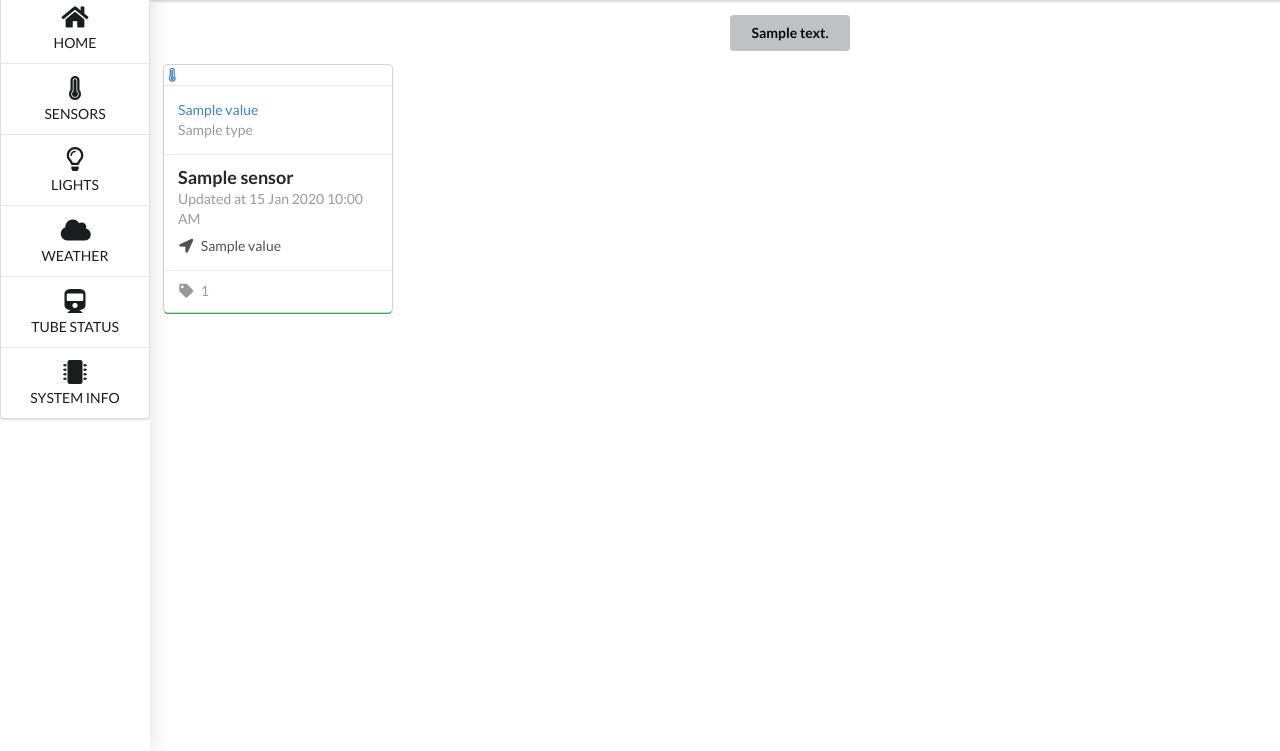
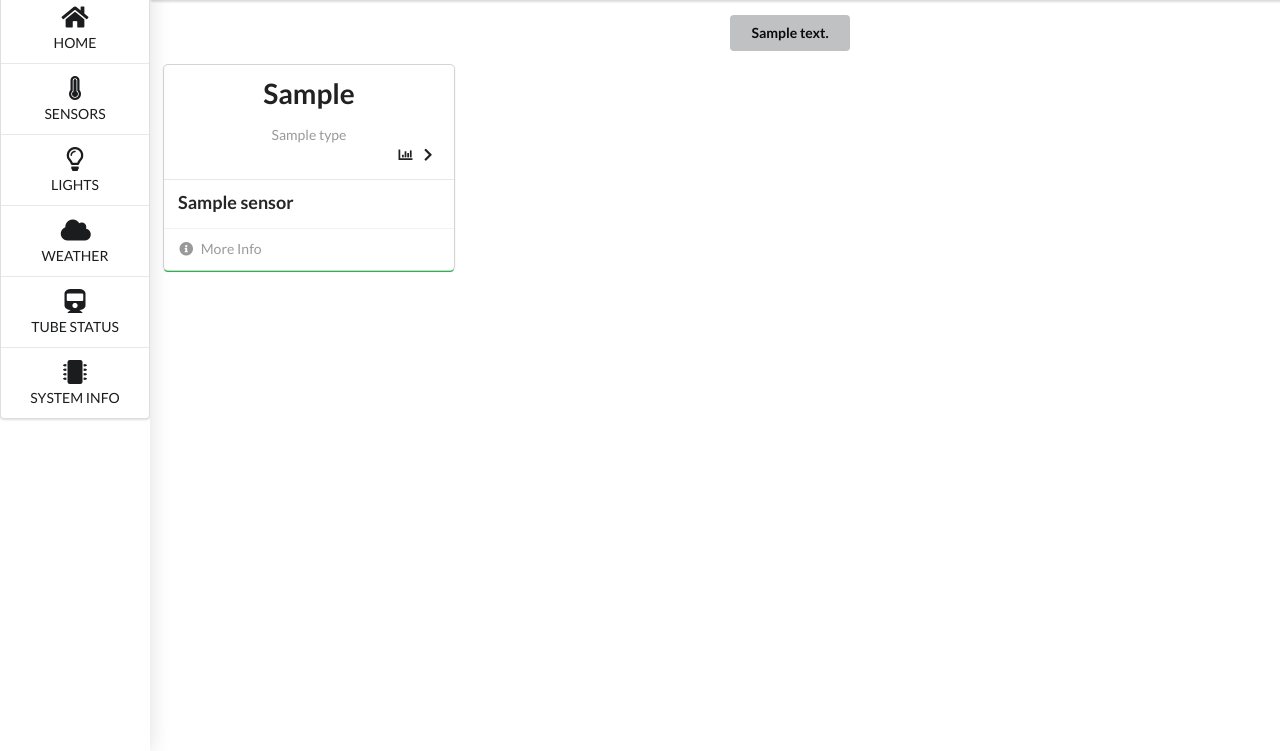
Before and after one commit to LaszloBogacsi/pi-info, a Flask app: template pi_info/blueprints/sensors/templates/sensors/status.html in a window 1280 px wide; the page is wider, and only the part inside the window is pictured. Shown: the part 49-800 px from the top of that part. Run offline with Flask 2, Linux system fonts and the light colour scheme; the template is opened without the code that fills it: most values are stand-ins (such as "Sample title", 1, 10 or a date in 2020); some libraries are stand-ins or nearby versions.

Commit message:
style sensor data cards properly

```diff
--- a/pi_info/blueprints/sensors/templates/sensor/index.html
+++ b/pi_info/blueprints/sensors/templates/sensor/index.html
@@ -67,5 +67,5 @@
     <div id="chart">
     </div>
     <script src="{{ url_for('static', filename='node_modules/d3/dist/d3.min.js') }}"></script>
-    <script src="{{ url_for('static', filename='chartD3.js') }}"></script>
+    <script src="{{ url_for('static', filename='js/chartD3.js') }}"></script>
 {% endblock %}
--- a/pi_info/blueprints/sensors/templates/sensors/status.html
+++ b/pi_info/blueprints/sensors/templates/sensors/status.html
@@ -6,11 +6,14 @@
         </div>
     </div>
 
-    <div class="ui five column padded grid">
+    <div class="ui five column stackable padded grid">
         {% for d in sensors %}
-            <div class="column">
-                {% include "sensor_card.html" %}
-            </div>
+            {% with %}
+                {% set loop_index=loop.index %}
+                <div class="column">
+                    {% include "sensor_shape_card.html" %}
+                </div>
+            {% endwith %}
         {% endfor %}
     </div>
 {% endblock %}
--- a/pi_info/data/sensors.py
+++ b/pi_info/data/sensors.py
@@ -9,9 +9,12 @@ class SensorType(Enum):
     TEMPERATURE_AND_HUMIDITY = 'temperature and humidity'
 
 
+class SensorCode(Enum):
+    DHT22 = 'DHT22'
 
-LIVING_ROOM1 = {"sensor_id": 100, "name": "Living Room 1", "location": Room.LIVING_ROOM, "type": SensorType.TEMPERATURE_AND_HUMIDITY, "sampling_rate_mins": 20}
-MASTER_BEDROOM1 = {"sensor_id": 101, "name": "Master BedRoom 1", "location": Room.MASTER_BEDROOM, "type": SensorType.TEMPERATURE_AND_HUMIDITY, "sampling_rate_mins": 20}
+
+LIVING_ROOM1 = {"sensor_id": 100, "name": "Living Room 1", "location": Room.LIVING_ROOM, "code": SensorCode.DHT22, "type": SensorType.TEMPERATURE_AND_HUMIDITY, "sampling_rate_mins": 20}
+MASTER_BEDROOM1 = {"sensor_id": 101, "name": "Master BedRoom 1", "location": Room.MASTER_BEDROOM, "code": SensorCode.DHT22, "type": SensorType.TEMPERATURE_AND_HUMIDITY, "sampling_rate_mins": 20}
 
 SENSORS = [LIVING_ROOM1, MASTER_BEDROOM1]
 
--- a/pi_info/templates/sensor_card.html
+++ /dev/null
@@ -1,32 +0,0 @@
-<div class="ui {% if d.data.sensor_status == 'OK' %}green{% else %}red{% endif %} card">
-    <a href="{{ url_for('sensors.show_sensor', sensor_id=d.sensor_id, timerange='today') }}">
-        <div class="content">
-            <i class="thermometer icon"></i>
-        </div>
-        <div class="content">
-            {% for v in d.data.values %}
-                <div>
-                    <a class="header">{{ v.value }}</a>
-                    <div class="meta">{{ v.type }}</div>
-                </div>
-            {% endfor %}
-        </div>
-        <div class="content">
-            <a class="header">{{ d.name }}</a>
-            <div class="meta">
-                <span class="date">Updated at {{ d.data.published_time | formatdatetime }}</span>
-            </div>
-            <div class="description">
-                <i class="location arrow icon"></i>
-                {{ d.location.value }}
-            </div>
-        </div>
-
-        <div class="extra content">
-            <span>
-                <i class="tag icon"></i>
-                {{ d.data.sensor_id }}
-            </span>
-        </div>
-    </a>
-</div>
--- /dev/null
+++ b/pi_info/templates/sensor_shape_card.html
@@ -0,0 +1,87 @@
+<div class="ui people shape with shape-{{ loop_index }}">
+    <div class="sides">
+        <div class="active side">
+            <div class="ui {% if d.data.sensor_status == 'OK' %}green{% else %}red{% endif %} card">
+                <div class="content center aligned">
+                    <a href="{{ url_for('sensors.show_sensor', sensor_id=d.sensor_id, timerange='today') }}">
+
+                        {% for v in d.display_data %}
+                            <div class="ui huge header">{{ v.formatted_value }}</div>
+                            <div class="meta">{{ v.type }}</div>
+                        {% endfor %}
+                    </a>
+                    <div class="right floated">
+                        <i class="chart bar icon"></i>
+                        <i class="chevron right icon"></i>
+                    </div>
+                </div>
+                <div class="content">
+                    <div class="header">{{ d.name }}</div>
+                </div>
+                <div class="extra content" onclick="flip(event, {{ loop_index }})">
+                    <a class="left floated">
+                        <i class="info circle icon"></i>
+                        More Info
+                    </a>
+                </div>
+            </div>
+        </div>
+
+        {# ---- more info side ------ #}
+
+        <div class="side">
+            <div class="ui {% if d.data.sensor_status == 'OK' %}green{% else %}red{% endif %} card">
+                <div class="content">
+                    <div class="header">{{ d.name }}</div>
+                </div>
+                <div class="content">
+                    <div class="meta">location</div>
+                    {{ d.location.value }}
+                </div>
+                <div class="content">
+                    <div class="meta">sensor id</div>
+                    {{ d.sensor_id }}
+                </div>
+                <div class="content">
+                    <div class="meta">updated at</div>
+                    {{ d.data.published_time | formatdatetime }}
+                </div>
+                <div class="content">
+                    <div class="meta">status</div>
+                    {{ d.data.sensor_status }}
+                    <span class="ui {% if d.data.sensor_status == 'OK' %}green{% else %}red{% endif %} empty circular label"></span>
+                </div>
+                <div class="content">
+                    <div class="meta">type</div>
+                    {{ d.type.value }}
+                </div>
+                <div class="content">
+                    <div class="meta">code</div>
+                    {{ d.code.value }}
+                </div>
+
+                <div class="extra content" onclick="flip(event, {{ loop_index }})">
+                    <a class="left floated">
+                        <i class="arrow alternate circle left outline icon"></i>
+                        Back
+                    </a>
+                </div>
+            </div>
+        </div>
+    </div>
+</div>
+<style>
+    .ui.shape.with.animating .side * {
+        transition: none !important;
+    }
+</style>
+<script>
+    $('.shape').shape();
+
+    function flip(e, index) {
+        {#console.log(e);#}
+        {#e.preventDefault();#}
+        $(`.shape-${index}`).shape('flip over');
+        console.log("flippig" + index)
+    }
+</script>
```
Also changed, not shown: pi_info/blueprints/rooms/__init__.py (+11 -1 lines), pi_info/blueprints/rooms/templates/room/status.html (+7 -4 lines), pi_info/blueprints/sensors/__init__.py (+13 -1 lines), pi_info/static/js/chartD3.js (renamed from pi_info/static/chartD3.js).
